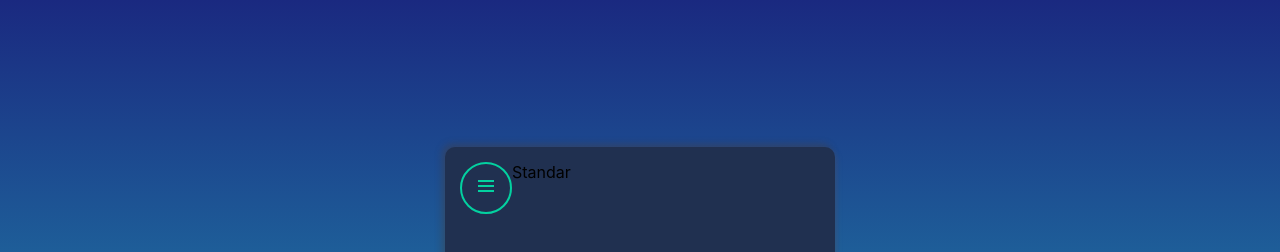
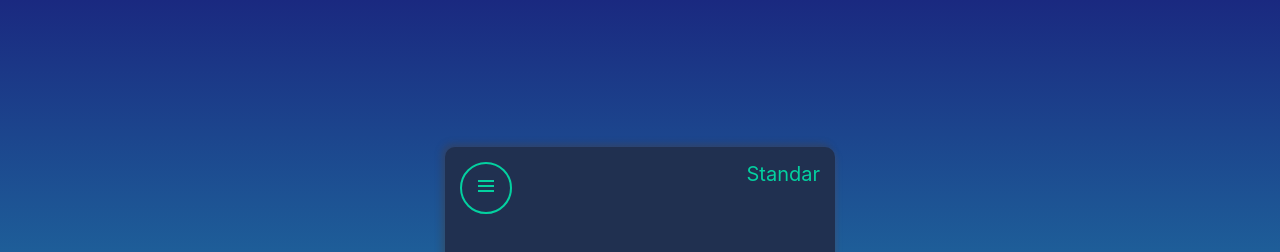
Before and after one commit to SoyDanielCab/CMC-Studios---Calculator-Project, a plain HTML site: page index.html in a window 1280 px wide. Shown: the top 252 px of the page. Drawn offline with Linux system fonts and the light colour scheme.

Commit message:
Add files via upload

```diff
--- a/styles/Bin.css
+++ b/styles/Bin.css
@@ -16,6 +16,13 @@ body{
 }
 
 /*///////////////////////////////////////// Caja de Tetxto ////////////////////////////////////////////*/
+
+.indicador{
+    display: flex;
+    color: #03d1a0;
+    font-size: 20px;
+    justify-content: right;
+}
 
 .container{
     width: 360px;
--- a/styles/scientific.css
+++ b/styles/scientific.css
@@ -16,6 +16,13 @@ body{
 }
 
 /*///////////////////////////////////////// Caja de Tetxto ////////////////////////////////////////////*/
+
+.indicador{
+    display: flex;
+    color: #03d1a0;
+    font-size: 20px;
+    justify-content: right;
+}
 
 .container{
     width: 360px;
--- a/styles/style.css
+++ b/styles/style.css
@@ -16,6 +16,13 @@ body{
 }
 
 /*///////////////////////////////////////// Caja de Tetxto ////////////////////////////////////////////*/
+
+.indicador{
+    display: flex;
+    color: #03d1a0;
+    font-size: 20px;
+    justify-content: right;
+}
 
 .container{
     width: 360px;
```
